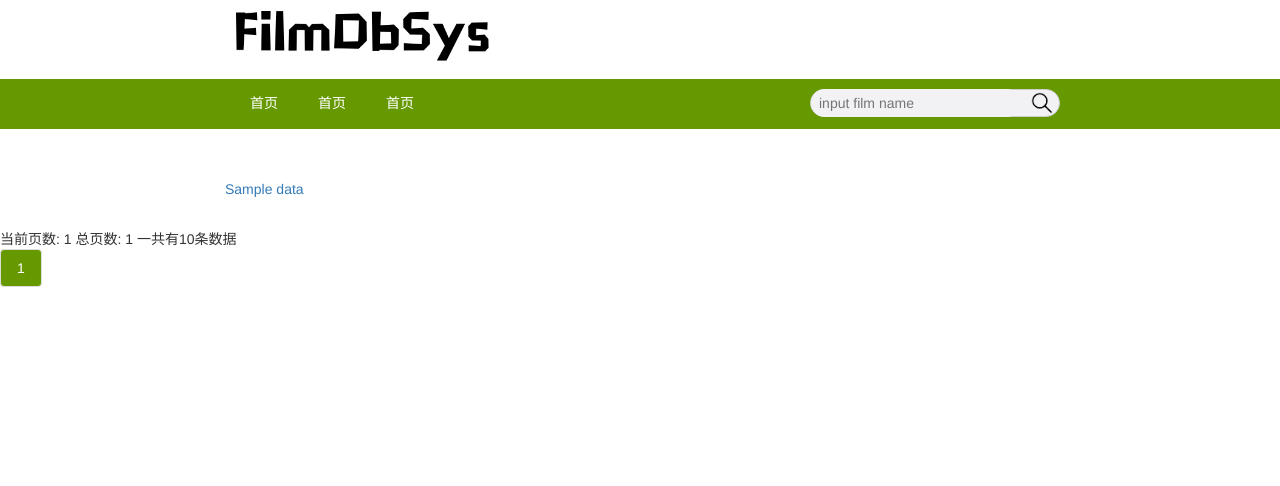
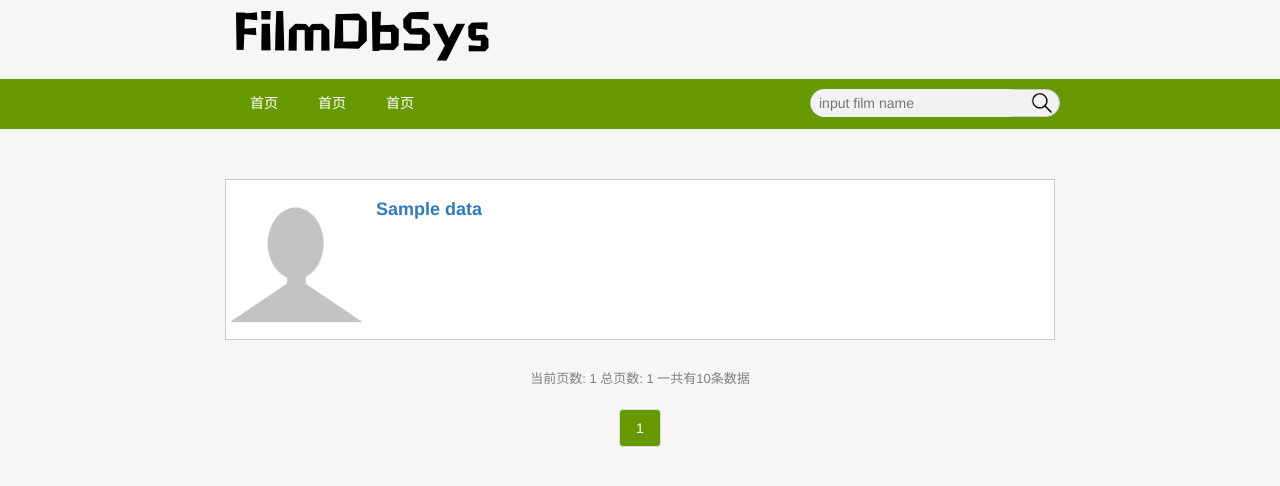
Before and after one commit to ICEorz/filmdatabasesystem, a Flask app: template filmDatabaseSystem/templates/searchresult.html in a window 1280 px wide. Shown: the top 486 px of the page. Run offline with Flask 2, Linux system fonts and the light colour scheme; the template is opened without the code that fills it: most values are stand-ins (such as "Sample title", 1, 10 or a date in 2020); parts of the project's set-up code (start-up, migrations or seed data) failed here and were passed over; some libraries are stand-ins or nearby versions.

Commit message:
basic implement of searchresult

```diff
--- a/filmDatabaseSystem/static/css/searchresult.css
+++ b/filmDatabaseSystem/static/css/searchresult.css
@@ -1,5 +1,9 @@
 @import "mainhead.css";
 @import "navi.css";
+
+body {
+    background-color: #f6f6f6;
+}
 
 ul.pagination {
     display: inline-block;
@@ -29,13 +33,40 @@ ul.pagination li a:hover:not(.active) {
 
 #datalist {
     margin-left: 225px;
+    margin-right: 225px;
     margin-top: 50px;
 }
 
 .searchinfo {
     margin: 30px 0;
+    border: 1px double #cccccc;
+    background-color: white;
+}
+
+.filmbox {
+    display: flex;
+    align-items: center;
 }
 
 .filminfo {
+    margin-left: 30px;
+    line-height: 2;
+}
+
+#pageinfo {
+    text-align: center;
+    margin: 30px 225px;
+}
+
+#pageinfo #pageinfo div {
+    align-items: center;
+}
+
+.personinfo {
     display: flex;
 }
+
+.personinfo span {
+    margin-left: 10px;
+    margin-top: 10px;
+}
--- a/filmDatabaseSystem/templates/searchresult.html
+++ b/filmDatabaseSystem/templates/searchresult.html
@@ -36,15 +36,77 @@
         {% for d in data %}
             {% if d[0] %}
                 <div class="searchinfo">
-                    <a href="{{ url_for('searchresult', nowname=d[1]) }}">{{ d[1] }}</a>
+                    <div class="personinfo">
+                        <a href="{{ url_for('searchresult', nowname=d[1]) }}">
+                            <img src="/static/image/unknowperson.jpg" width="140"/>
+                        </a>
+                        <span>
+                            <a href="{{ url_for('searchresult', nowname=d[1]) }}"><h4><b>{{ d[1] }}</b></h4></a>
+                        </span>
+                    </div>
                 </div>
             {% else %}
                 <div class="searchinfo">
-                    <div class="filminfo">
+                    <div class="filmbox">
                         <a href="{{ url_for('details', name=d[1].name) }}">
                             <img src="/static/image/filmimage/{{ d[1].id }}.jpg" width="130">
                         </a>
-                        <a href="{{ url_for('details', name=d[1].name) }}">{{ d[1].name }}</a>
+                        <div class="filminfo">
+                            <span><a href="{{ url_for('details', name=d[1].name) }}"><b>{{ d[1].name }}</b></a></span>
+                            <br>
+                            <span>
+                                <span class="p1">导演</span>
+                                :
+                                <span class="infoitem">
+                                    {% for s in d[1].director %}
+                                    {{ s }}
+                                    {% endfor %}
+                                </span>
+                            </span>
+                                <br>
+                            <span>
+                                <span class="p1">编剧</span>
+                                :
+                                <span class="infoitem">
+                                    {% for s in d[1].author %}
+                                    {{ s }}
+                                    {% endfor %}
+                                </span>
+                            </span>
+                                <br>
+                            <span>
+                                <span class="p1">主演</span>
+                                :
+                                <span class="infoitem">
+                                    {% for s in d[1].actor %}
+                                    {{ s }}
+                                    {% endfor %}
+                                </span>
+                            </span>
+                                <br>
+                            <span>
+                                <span class="p1">类型</span>
+                                :
+                                <span class="infoitem">
+                                    {% for s in d[1].genre %}
+                                    {{ s }}
+                                    {% endfor %}
+                                </span>
+                            </span>
+                                <br>
+                            <span>
+                                <span class="p1">评分</span>
+                                :
+                                <span class="infoitem">
+                                    {% if d[1].score == 0 %}
+                                        暂无评分
+                                    {% else %}
+                                        {{ d[1].score }}
+                                    {% endif %}
+                                </span>
+                            </span>
+                                <br>
+                        </div>
                     </div>
                 </div>
             {% endif %}
@@ -52,10 +114,13 @@
     </div>
 
     <div id="pageinfo">
+        <div style="color: gray; font-size: small">
             当前页数: {{ paginate.page }}
             总页数: {{ paginate.pages }}
             一共有{{ paginate.total }}条数据
+        </div>
         <br>
+        <div>
             <ul class="pagination">
                 {% if paginate.has_prev %}
                     <li><a href="{{ url_for('searchresult', nowname=pagename, page=paginate.prev_num ) }}">«</a></li>
@@ -76,5 +141,6 @@
                 {% endif %}
             </ul>
         </div>
+    </div>
 </body>
 </html>
```
Also changed, not shown: filmDatabaseSystem/static/image/unknowperson.jpg (added), 2 other files. Lines whose indentation alone changed are shown as unchanged.
